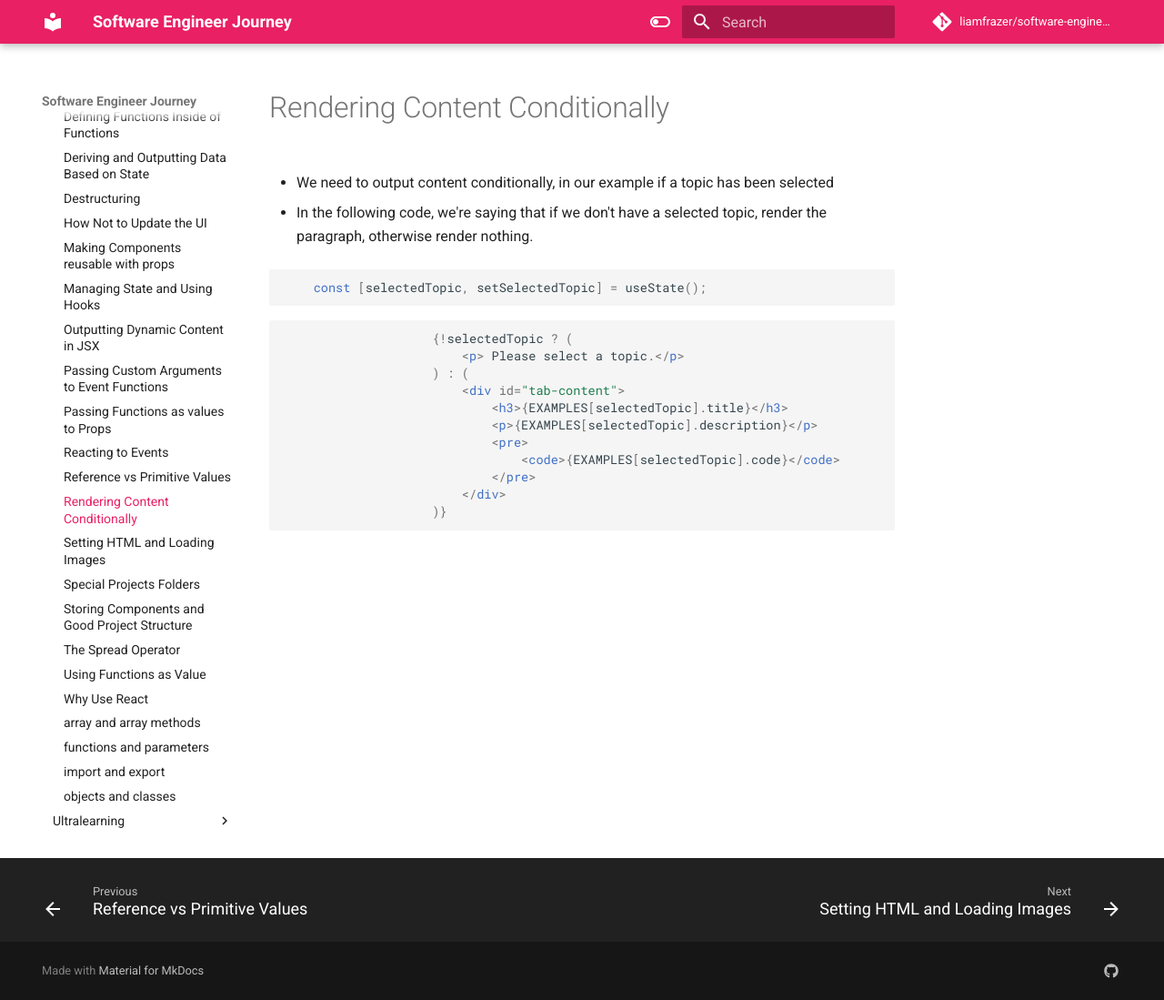
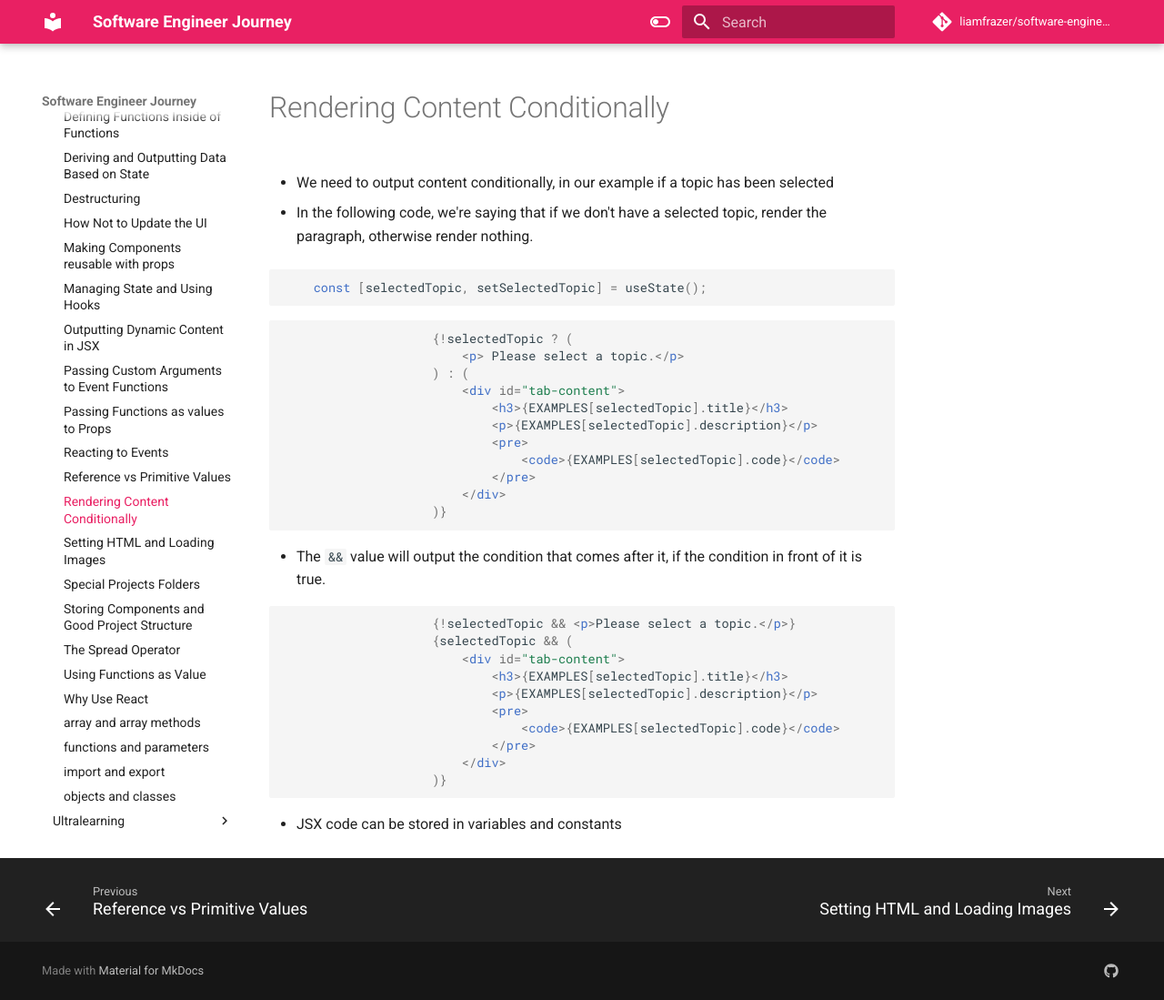
Before and after one commit to liamfrazer/software-engineer-journey, an MkDocs documentation site: the page built from docs/Learning/The Complete React Guide/Rendering Content Conditionally.md, in a window 1280 px wide and 1099 px high. Shown: the whole window at 91% size. Built offline with MkDocs 1.6.1 and Material for MkDocs 9.7.7, drawn with Linux system fonts in a browser that asks for light colours; comment, search, counter and statistics services are not loaded.

Commit message:
vault backup: 2023-12-17 15:54:49

````diff
--- a/docs/Learning/The Complete React Guide/Rendering Content Conditionally.md
+++ b/docs/Learning/The Complete React Guide/Rendering Content Conditionally.md
@@ -28,3 +28,20 @@ tags:
 						</div>
 					)}
 ```
+
+* The `&&` value will output the condition that comes after it, if the condition in front of it is true.
+
+```jsx
+					{!selectedTopic && <p>Please select a topic.</p>}
+					{selectedTopic && (
+						<div id="tab-content">
+							<h3>{EXAMPLES[selectedTopic].title}</h3>
+							<p>{EXAMPLES[selectedTopic].description}</p>
+							<pre>
+								<code>{EXAMPLES[selectedTopic].code}</code>
+							</pre>
+						</div>
+					)}
+```
+
+* JSX code can be stored in variables and constants
````
